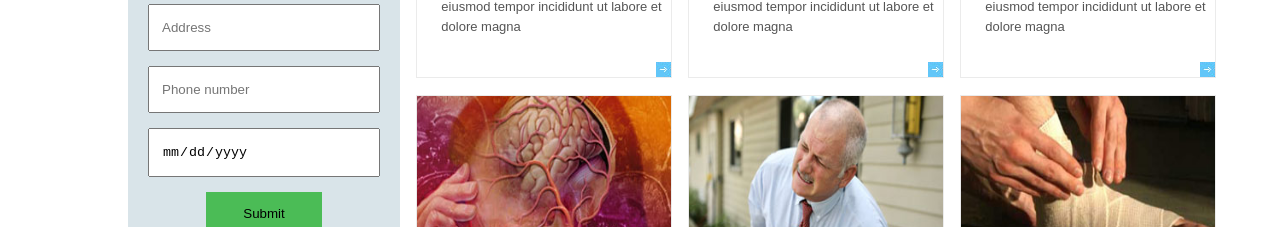
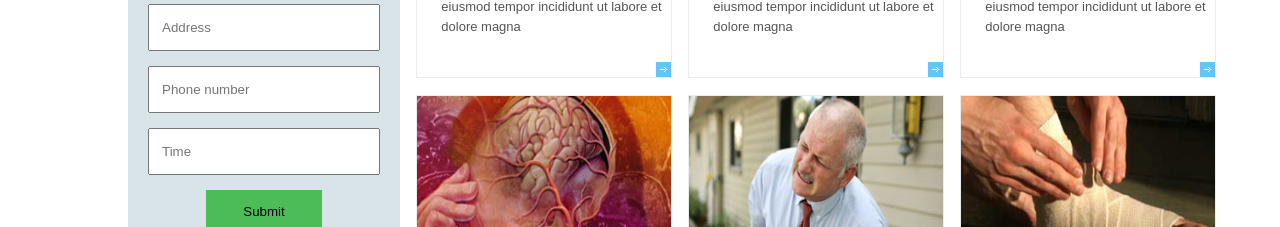
Before and after one commit to at-oanhung/CSS_Day_1, a plain HTML site: page index.html in a window 1280 px wide. Shown: the part 1120-1347 px from the top of the page. Drawn offline with Linux system fonts and the light colour scheme.

Commit message:
update html

```diff
--- a/index.html
+++ b/index.html
@@ -111,7 +111,7 @@
 						<input type="text" placeholder="Full Name">
 						<input type="text" placeholder="Address">
 						<input type="text" placeholder="Phone number">
-						<input type="date" value="Time">
+						<input type="text" placeholder="Time">
 						<input type="submit" placeholder="SEND">
 					</form>
 				</section>
```
